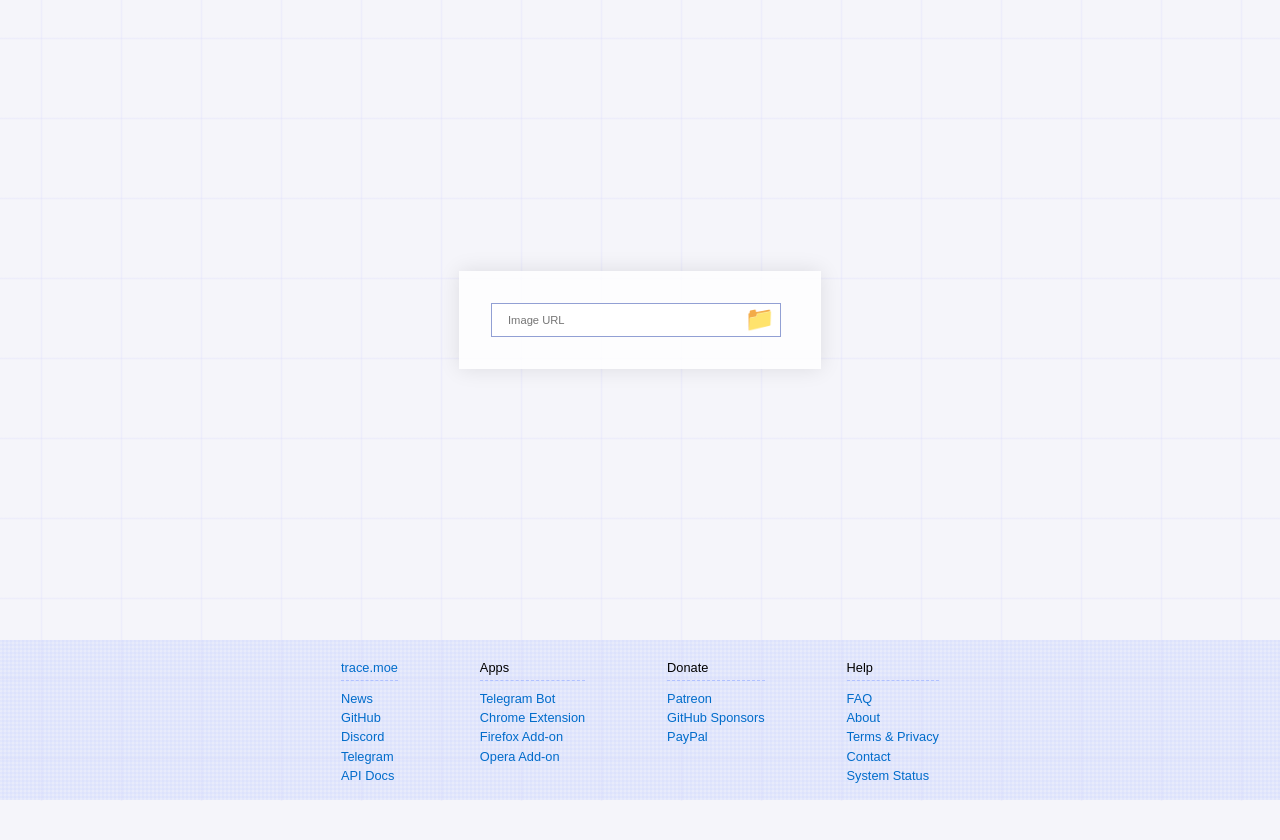
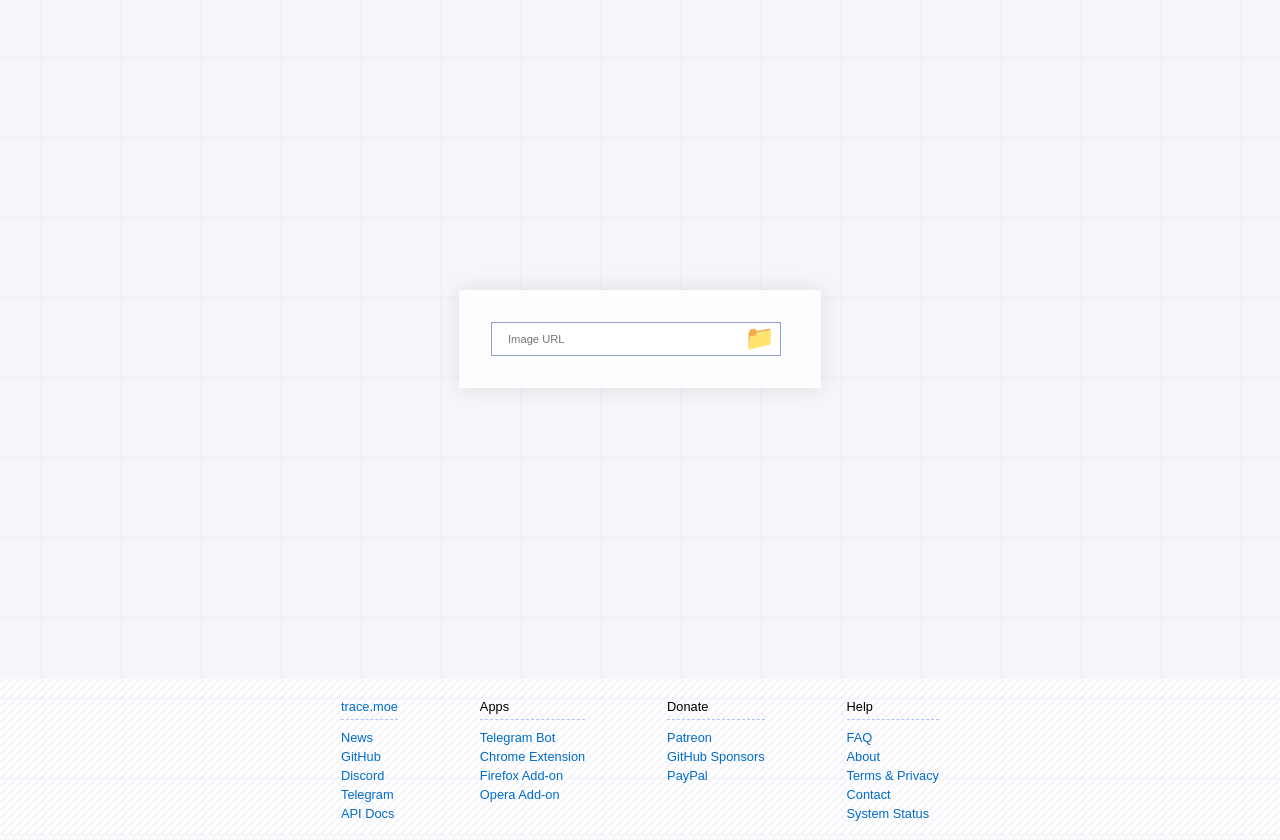
Before and after one commit to soruly/trace.moe-www, a Node project: template views/index.ejs in a window 1280 px wide. Before the commit the page ends 800 px from the top, so only its background shows below. Run offline with Node 20 templates, Linux system fonts and the light colour scheme; the template is opened without the code that fills it, so the values that code supplies are empty.

Commit message:
Update style

```diff
--- a/static/css/index.css
+++ b/static/css/index.css
@@ -21,7 +21,6 @@
   right: 0;
   margin-bottom: 160px;
   background: rgba(255, 255, 255, 0);
-  z-index: 10;
   text-align: center;
   font-size: 1.5rem;
   display: flex;
@@ -29,12 +28,16 @@
   justify-content: center;
   color: transparent;
   transition: all 50ms ease-out;
+  backdrop-filter: blur(0);
+  z-index: 0;
 }
 .drop-target.dropping {
   background: rgba(255, 255, 255, 0.7);
   border: 0.5rem dashed #b0c1ff;
   color: #b0c1ff;
   transition: all 50ms ease-out;
+  backdrop-filter: blur(3px);
+  z-index: 100;
 }
 .drop-effect {
   position: absolute;
--- a/static/css/style.css
+++ b/static/css/style.css
@@ -82,22 +82,17 @@
   width: 100%;
   height: 160px;
   background: linear-gradient(
-        0deg,
-        rgba(176, 193, 255, 0.2) 0,
-        rgba(176, 193, 255, 0.2) 50%,
-        rgba(176, 193, 255, 0.1) 50%,
-        rgba(176, 193, 255, 0.1) 100%
+        135deg,
+        rgba(255, 255, 255, 0) 0%,
+        rgba(255, 255, 255, 0) 33%,
+        rgba(255, 255, 255, 1) 33%,
+        rgba(255, 255, 255, 1) 66%,
+        rgba(255, 255, 255, 0) 66%,
+        rgba(255, 255, 255, 0) 100%
       )
-      0 50%,
-    linear-gradient(
-        90deg,
-        rgba(176, 193, 255, 0.2) 0,
-        rgba(176, 193, 255, 0.2) 50%,
-        rgba(176, 193, 255, 0.1) 50%,
-        rgba(176, 193, 255, 0.1) 100%
-      )
-      50% 0;
-  background-size: 4px 4px;
+      50% 50%,
+    rgba(255, 255, 255, 0);
+  background-size: 8px 8px;
 }
 .footer .container {
   display: flex;
--- a/static/js/index.js
+++ b/static/js/index.js
@@ -461,6 +461,13 @@
   },
   false
 );
+preview.addEventListener(
+  "dragenter",
+  (e) => {
+    document.querySelector(".drop-effect").classList.add("dropping");
+  },
+  false
+);
 dropZone2.addEventListener(
   "dragenter",
   (e) => {
```
Also changed, not shown: other parts of static/css/index.css (+33 -8 lines).
